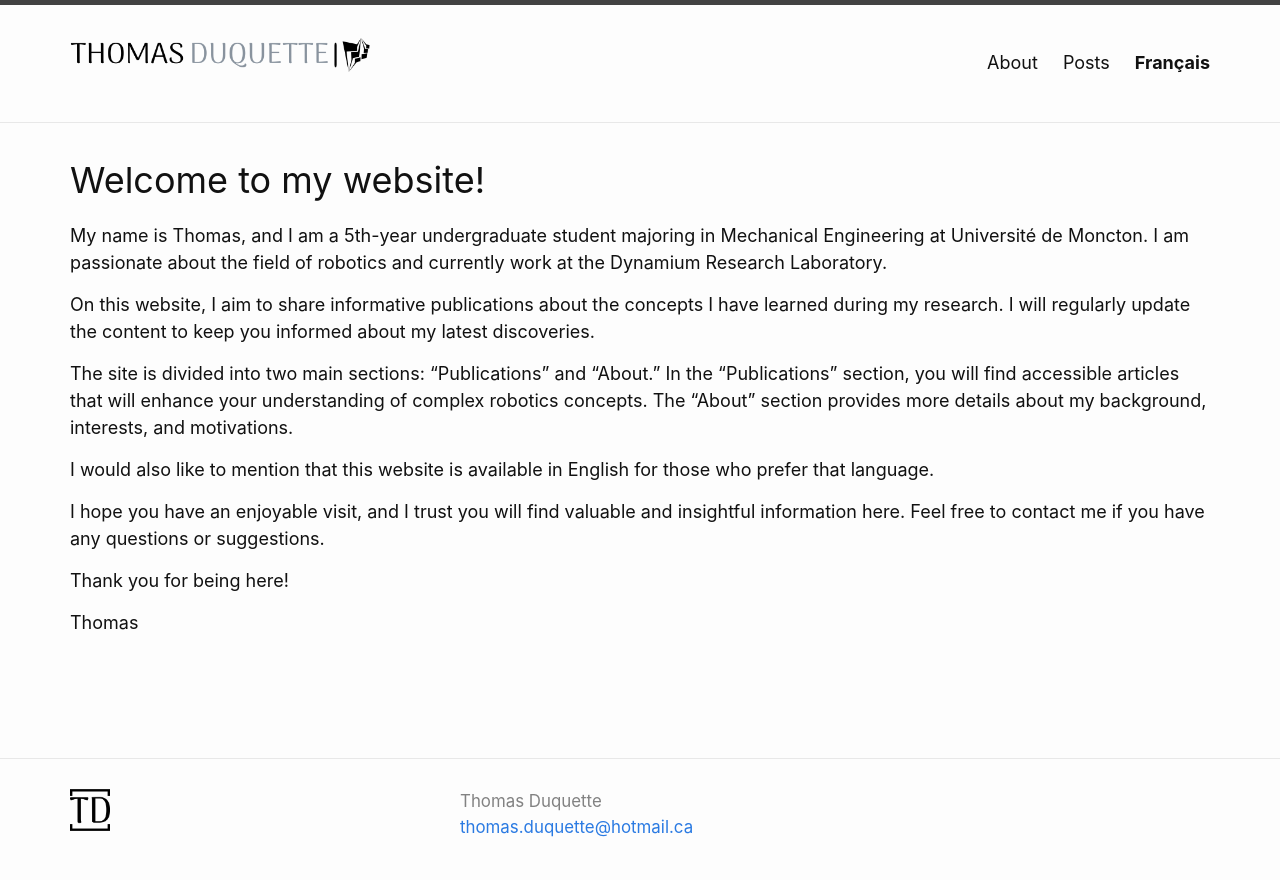
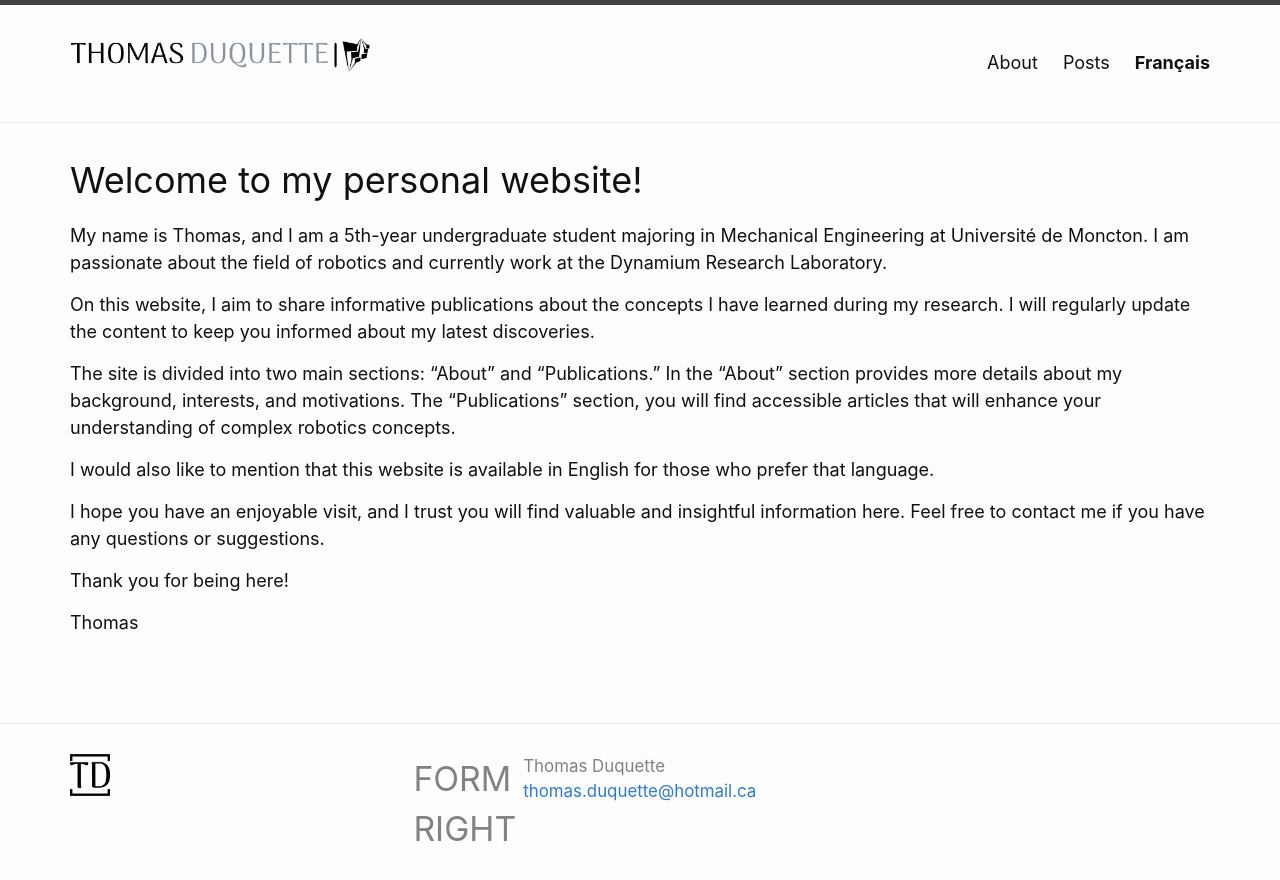
Before and after one commit to ThomasDuquette/ThomasDuquette.github.io, a Jekyll site: the page built from home.md, in a window 1280 px wide. Shown: the top 880 px of the page. Built offline with Jekyll 4.4.1, drawn with Linux system fonts in a browser that asks for light colours.

Commit message:
footer work

```diff
--- a/_includes/footer.html
+++ b/_includes/footer.html
@@ -6,6 +6,9 @@
     <!-- <span style="display:inline-block; width: 10;"></span> -->
     <div class="footer-col-wrapper">
       <div class="footer-col"> <a href="https://www.linkedin.com/in/thomas-duquette-6a0757214/"><img src= {{"assets/images/TD-logo-no-background.png" | relative_url}} alt={{ site.title }} style="width: 40px;"> </a> </div>
+      <h1 style="margin-right: -8px;">
+        FORM RIGHT
+      </h1>
       <div class="footer-col">
       {%- if site.author %}
         <ul class="contact-list">
--- a/_includes/head.html
+++ b/_includes/head.html
@@ -3,7 +3,7 @@
   <meta http-equiv="X-UA-Compatible" content="IE=edge">
   <meta name="viewport" content="width=device-width, initial-scale=1">
   {%- seo -%}
-  <link rel="icon" href="{{ "/assets/images/TD-logo-no-background" | relative_url }}">
+  <link rel="icon" href="{{ "/favicon.png" | relative_url }}">
   <link rel="stylesheet" href="{{ "/assets/css/style.css" | relative_url }}">
   {%- feed_meta -%}
   {%- if jekyll.environment == 'production' and site.google_analytics -%}
--- a/home.md
+++ b/home.md
@@ -1,5 +1,5 @@
 ---
-title: Welcome to my website!
+title: Welcome to my personal website!
 lang: en
 layout: home
 ---
@@ -8,7 +8,7 @@ My name is Thomas, and I am a 5th-year undergraduate student majoring in Mechani
 
 On this website, I aim to share informative publications about the concepts I have learned during my research. I will regularly update the content to keep you informed about my latest discoveries.
 
-The site is divided into two main sections: "Publications" and "About." In the "Publications" section, you will find accessible articles that will enhance your understanding of complex robotics concepts. The "About" section provides more details about my background, interests, and motivations.
+The site is divided into two main sections: "About" and "Publications." In the "About" section provides more details about my background, interests, and motivations. The "Publications" section, you will find accessible articles that will enhance your understanding of complex robotics concepts.
 
 I would also like to mention that this website is available in English for those who prefer that language.
 
```
Also changed, not shown: accueil.md (+2 -2 lines).
